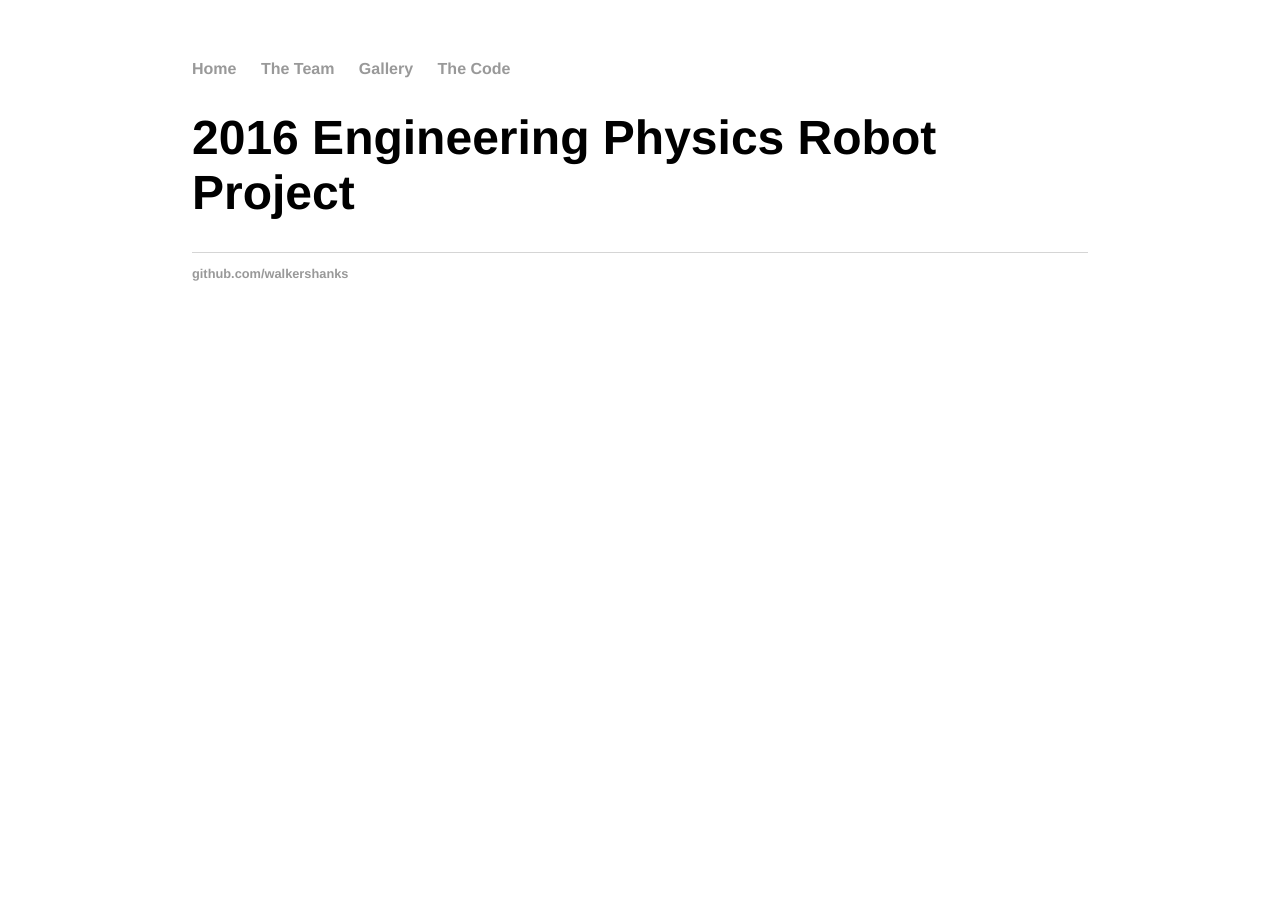
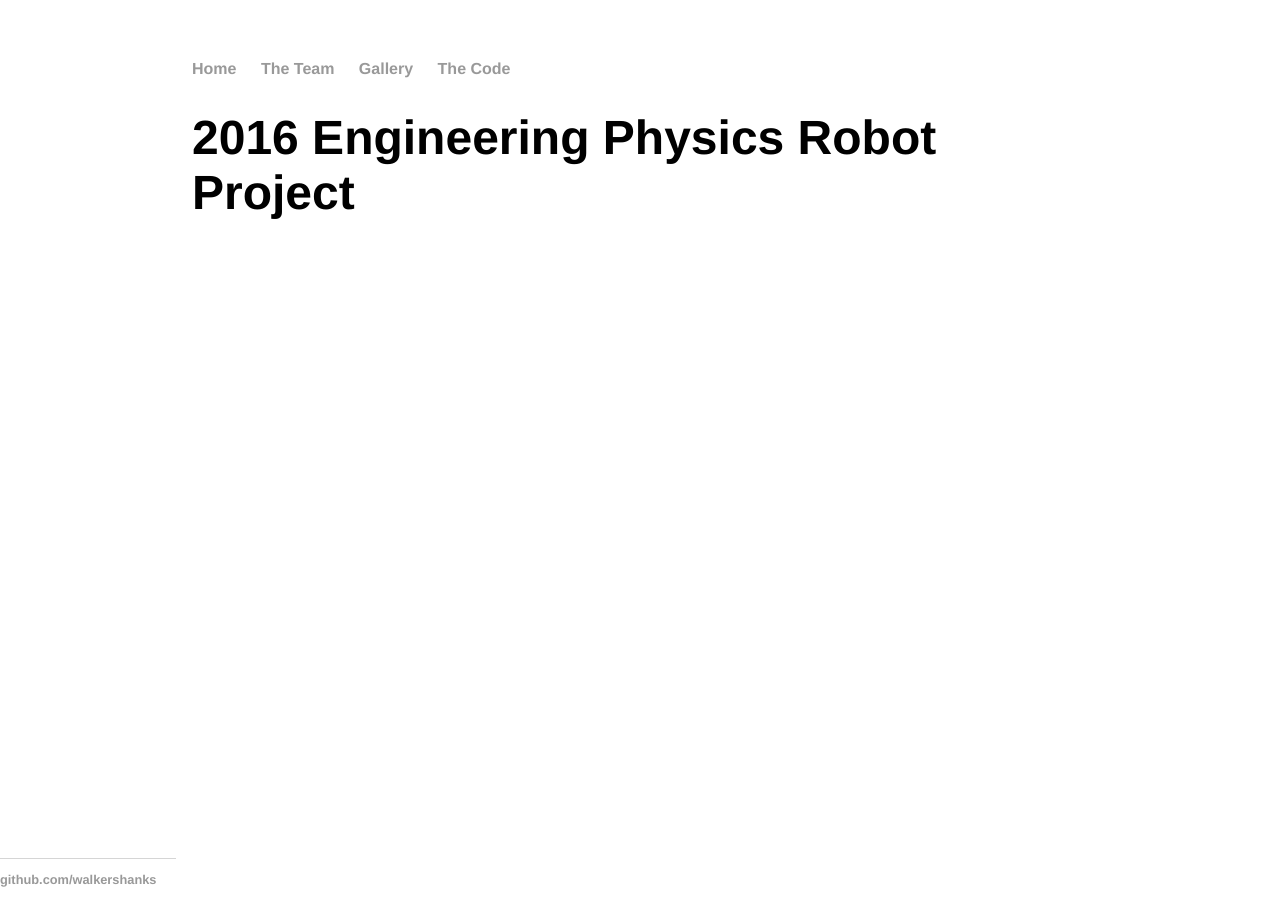
Before and after one commit to walkershanks/walkershanks.github.io, a Jekyll site: the page built from index.html, in a window 1280 px wide. Built offline with Jekyll 4.4.1, drawn with Linux system fonts in a browser that asks for light colours.

Commit message:
Update main.css

```diff
--- a/css/main.css
+++ b/css/main.css
@@ -29,6 +29,9 @@ p {
     color: #333;
 }
 footer {
+    position:fixed;
+    left:0px;
+    bottom:0px;
     border-top: 1px solid #d5d5d5;
     font-size: .8em;
 }
```
